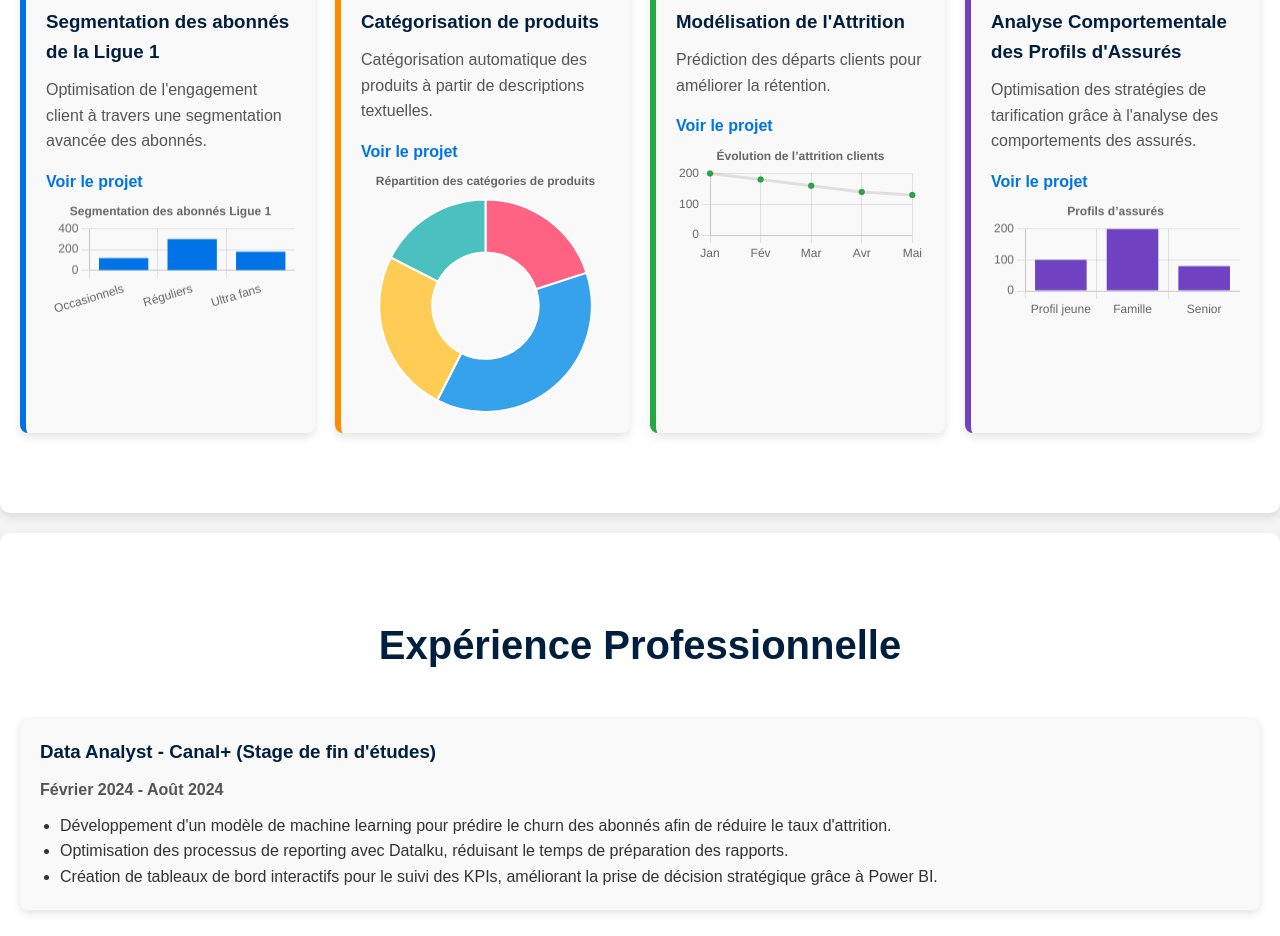
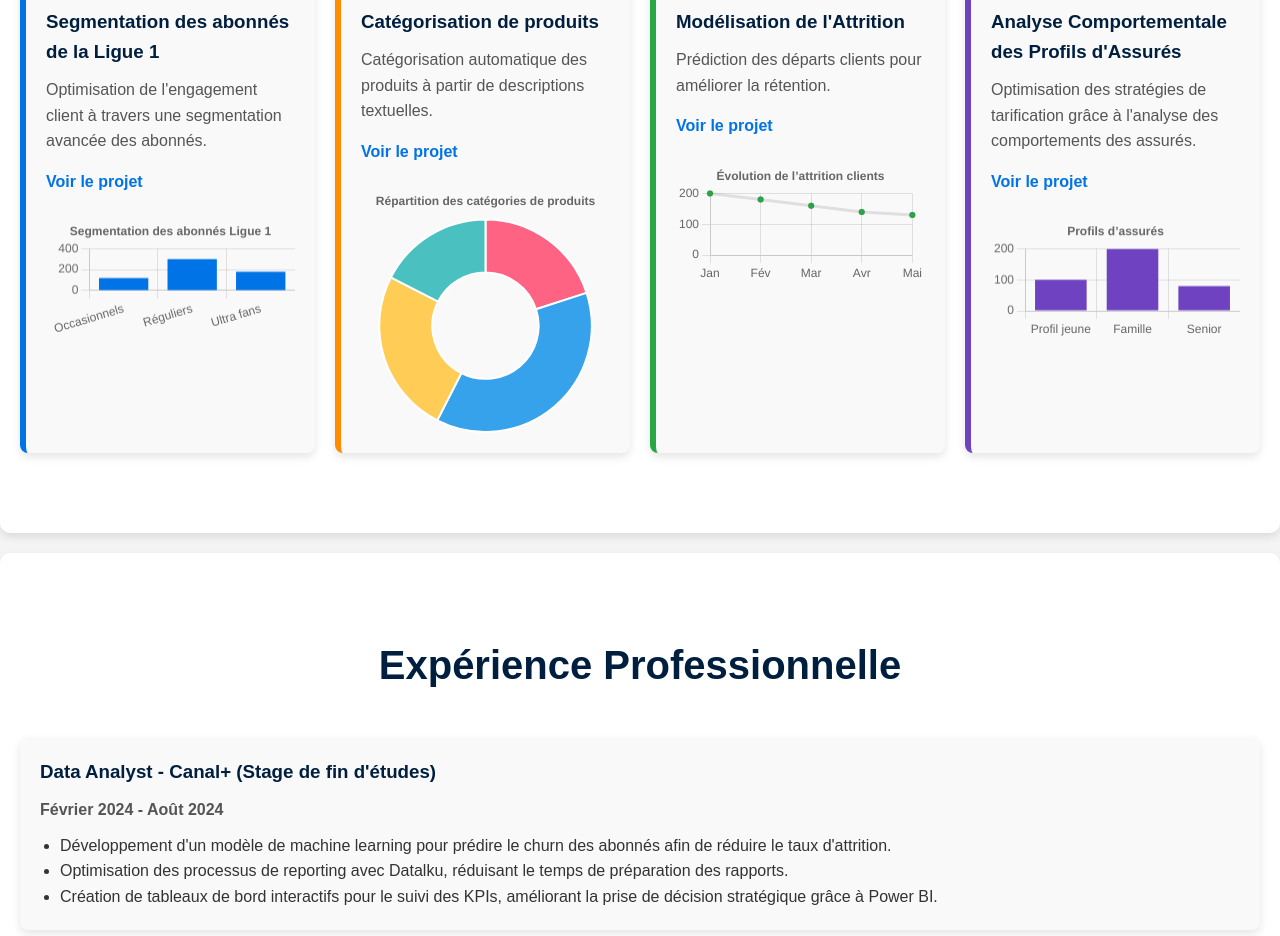
Before and after one commit to Samadkod/Samadkod.github.io, a plain HTML site: page index.html in a window 1280 px wide. Shown: the part 3340-4276 px from the top of the page. Drawn offline with nearby package versions, Linux system fonts and the light colour scheme.

Commit message:
Update style.css

```diff
--- a/style.css
+++ b/style.css
@@ -469,3 +469,12 @@ body.dark-mode .projects-button:hover {
 .project-2 { border-left: 6px solid #ff8c00; }
 .project-3 { border-left: 6px solid #28a745; }
 .project-4 { border-left: 6px solid #6f42c1; }
+
+
+.project-card canvas {
+    max-width: 100%;
+    width: 300px;
+    height: auto;
+    display: block;
+    margin: 20px auto 0 auto;
+}
```
